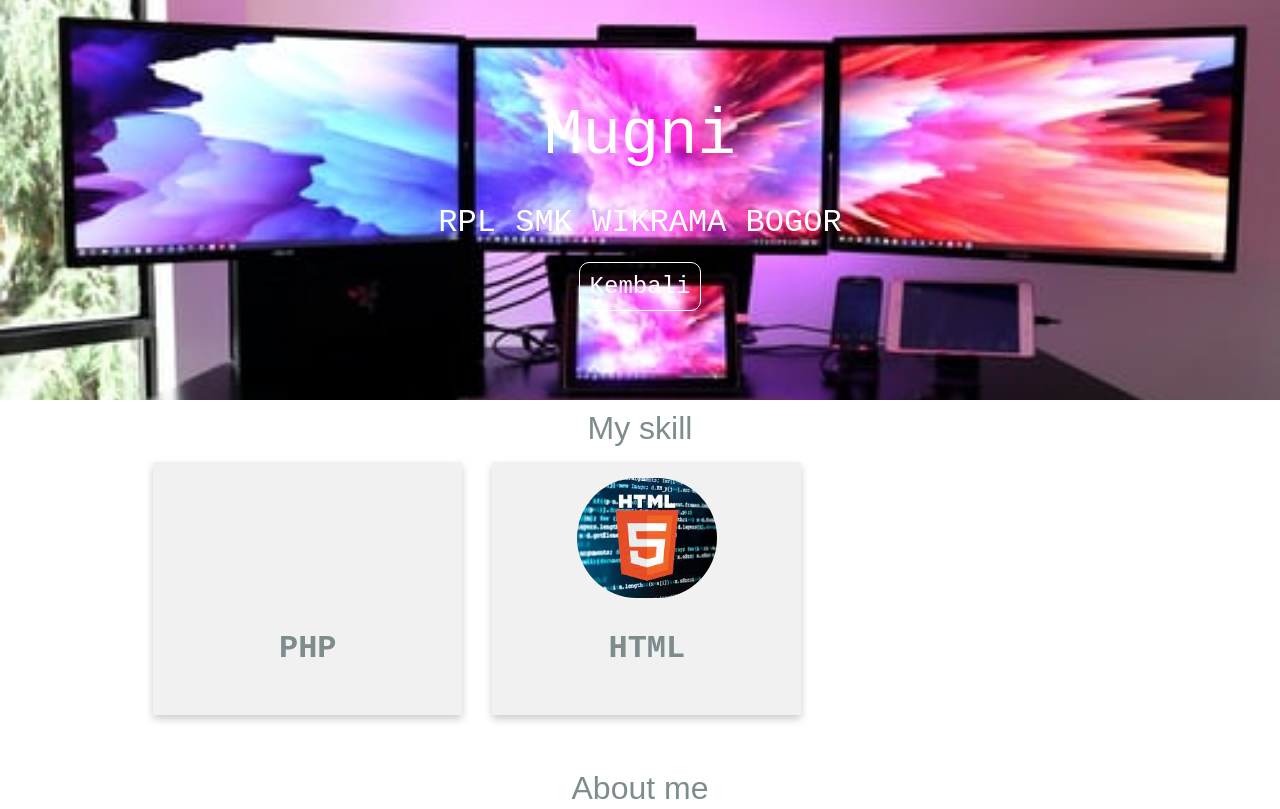
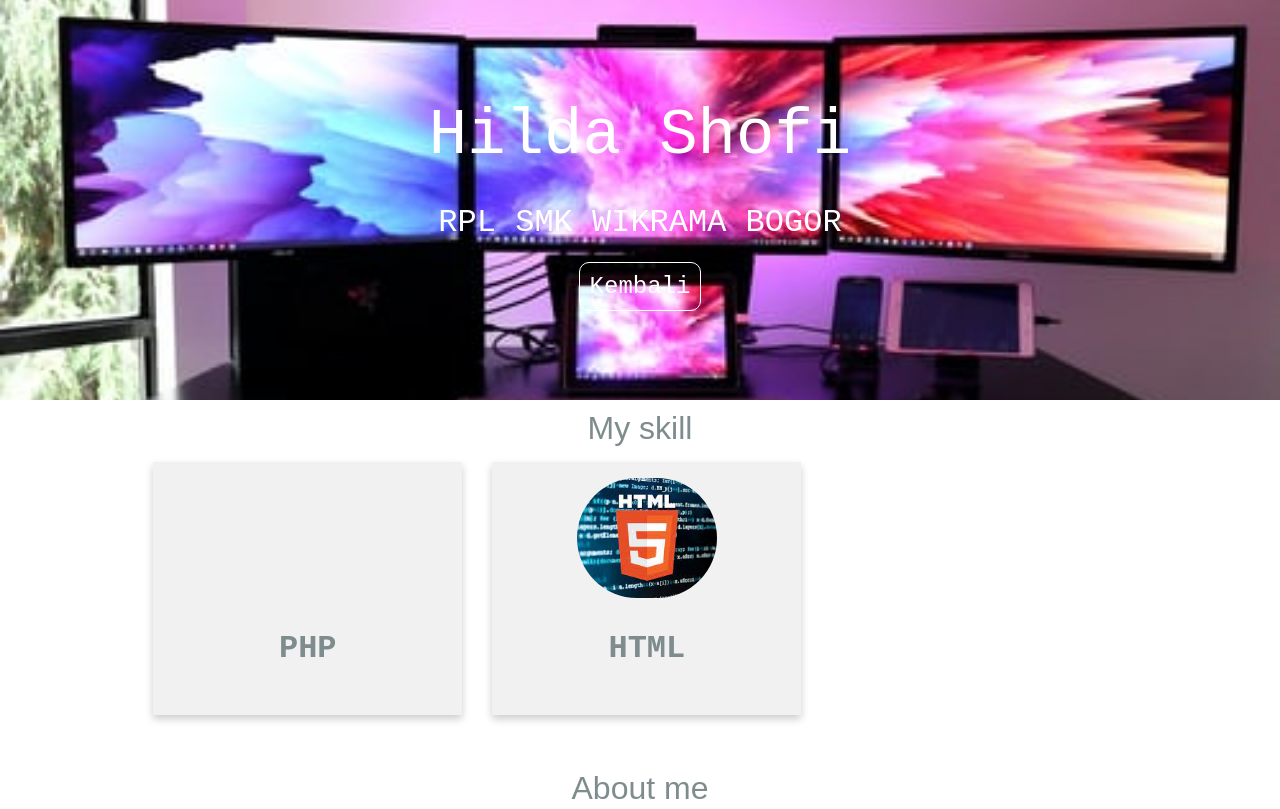
Before and after one commit to hldasfii/ddg, a plain HTML site: page profil/index.html in a window 1280 px wide. Shown: the top 809 px of the page. Drawn offline with Linux system fonts and the light colour scheme.

Commit message:
second commit

```diff
--- a/profil/index.html
+++ b/profil/index.html
@@ -9,7 +9,7 @@
   </head>
   <body>
     <div class="header">
-      <span>Mugni</span>
+      <span>Hilda Shofi</span>
       <p>RPL SMK WIKRAMA BOGOR</p>
       <a href="../index.html">Kembali</a>
     </div>
```
